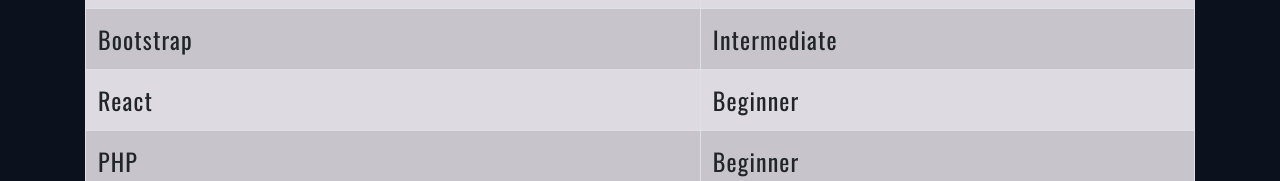
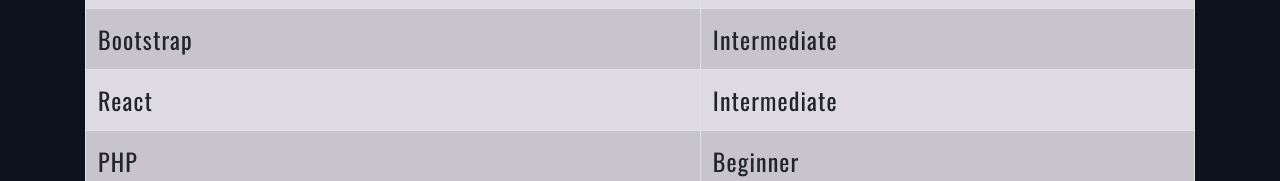
Before and after one commit to deniksb/portfolio-website-deploy, a React (Create React App) app: page /skills in a window 1280 px wide. Shown: the part 1084-1265 px from the top of the page. Built offline with nearby package versions, Linux system fonts and the light colour scheme.

Commit message:
Update SkillsTable.js

```diff
--- a/src/components/SkillsTable.js
+++ b/src/components/SkillsTable.js
@@ -59,7 +59,7 @@
         <tr>
 
           <td>React</td>
-          <td>Beginner</td>
+          <td>Intermediate</td>
         </tr>
         <tr>
 
```
